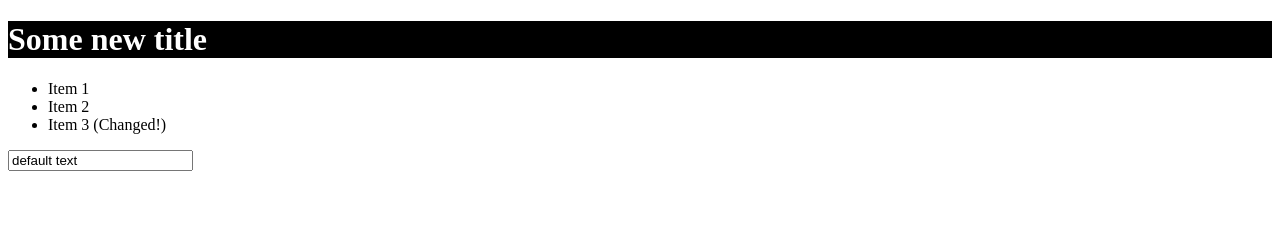
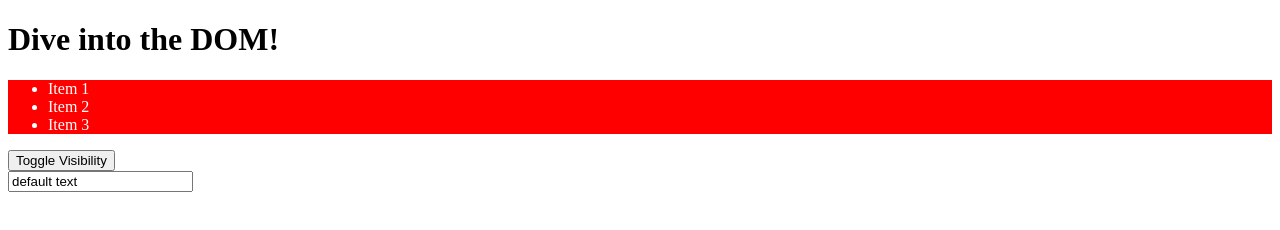
Before and after one commit to hpisti87/dom-01-starting-code, a plain HTML site: page index.html in a window 1280 px wide. Drawn offline with Linux system fonts and the light colour scheme.

Commit message:
Section 7: 164

```diff
--- a/app.js
+++ b/app.js
@@ -1,17 +1,21 @@
-const h1 = document.getElementById('main-title');
+const ul = document.body.firstElementChild.nextElementSibling;
+const firstLi = ul.firstElementChild;
 
-h1.textContent = 'Some new title';
-h1.style.color = 'white';
-h1.style.backgroundColor = 'black';
+console.log(firstLi);
 
-const li = document.querySelector('li:last-of-type');
-li.textContent += ' (Changed!)';
+const section = document.querySelector('section');
+const button = document.querySelector('button');
 
-const body = document.body;
+// section.style.backgroundColor = 'blue';
+section.className = 'red-bg';
 
-// const listItemElements = document.querySelectorAll('li');
-const listItemElements = document.getElementsByTagName('li');
+button.addEventListener('click', () => {
+  // if (section.className === 'red-bg visible') {
+  //   section.className = 'red-bg invisible';
+  // } else {
+  //   section.className = 'red-bg visible';
+  // }
 
-for (const listItemEl of listItemElements) {
-  console.dir(listItemEl);
-}
+  // section.classList.toggle('visible');
+  section.classList.toggle('invisible');
+});
--- a/index.html
+++ b/index.html
@@ -5,15 +5,34 @@
     <meta name="viewport" content="width=device-width, initial-scale=1.0" />
     <meta http-equiv="X-UA-Compatible" content="ie=edge" />
     <title>DOM Interaction</title>
+    <style>
+      .red-bg {
+        background-color: red;
+        color: white;
+      }
+
+      .visible {
+        display: block;
+      }
+
+      .invisible {
+        display: none;
+      }
+    </style>
     <script src="app.js" defer></script>
   </head>
   <body>
     <header><h1 id="main-title">Dive into the DOM!</h1></header>
-    <ul>
-      <li>Item 1</li>
-      <li class="list-item">Item 2</li>
-      <li class="list-item">Item 3</li>
-    </ul>
-    <input type="text" value="default text" />
+    <section class="red-bg visible">
+      <ul>
+        <li class="list-item">Item 1</li>
+        <li class="list-item">Item 2</li>
+        <li class="list-item">Item 3</li>
+      </ul>
+    </section>
+    <button>Toggle Visibility</button>
+    <div>
+      <input type="text" value="default text" />
+    </div>
   </body>
 </html>
```
